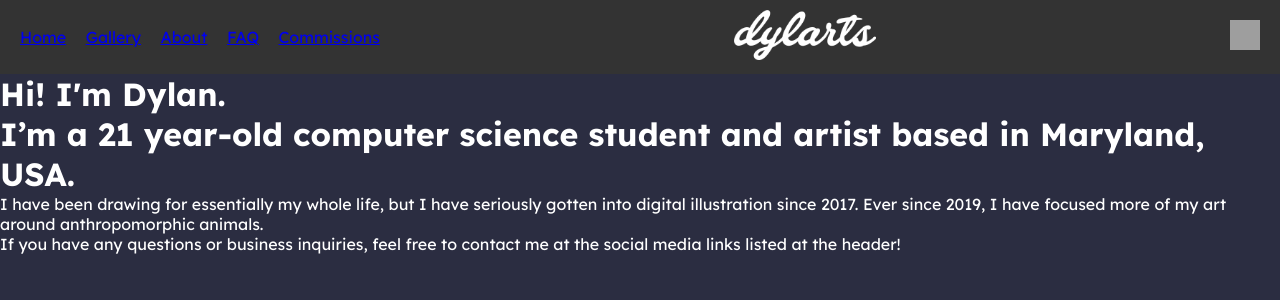
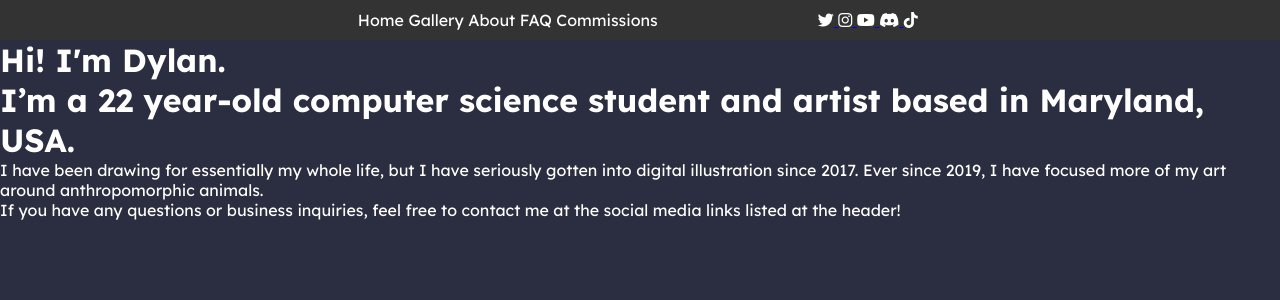
Before and after one commit to dylanzepickle/dylanzepickle.github.io, a Django app: page /about in a window 1280 px wide. Shown: the top 300 px of the page. Run offline with Django 5.2, Linux system fonts and the light colour scheme; some libraries are stand-ins or nearby versions; grey boxes are pictures that could not be loaded.

Commit message:
Disabled logo

```diff
--- a/website/myapp/assets/css/styles.css
+++ b/website/myapp/assets/css/styles.css
@@ -26,10 +26,31 @@ body{
 
 .navbar{
     display: flex;
-    justify-content: space-between;
+    width: 100%;
+    height: 20%;
+    justify-content: center;
     align-items: center;
     padding: 10px 20px;
     background-color: #333;
+}
+
+.navbar div{
+    text-decoration: none;
+    margin: 0 40px;
+}
+
+.nav-link, .fa-brands{
+    text-decoration: none;
+    color: white;
+}
+
+.logo{
+    width: 200px;
+    height: 200px;
+}
+
+/* .navbar-left{
+    display: flex;
 }
 
 .navbar-left a{
@@ -41,16 +62,21 @@ body{
 }
 
 .navbar-center{
-    flex-grow: 1;
-    text-align: center;
+    flex: 1;
+    display: flex;
+    justify-content: center;
 }
 
 .navbar-center .logo img{
     height: 50px;
 }
 
+.navbar-right{
+    display: flex;
+}
+
 .navbar-right a{
-    margin-left: 15px;
+    margin-left: 10px;
 }
 
 .navbar-right .social-icon img{
@@ -61,7 +87,7 @@ body{
 
 .navbar-right .social-icon img:hover{
     opacity: 0.7;
-}
+} */
 
 .gallery{
     padding: 1em;
--- a/website/myapp/templates/about.html
+++ b/website/myapp/templates/about.html
@@ -3,7 +3,7 @@
 {% block content %}
 <h1>Hi! I&#39;m Dylan.</h1>
 <div class="about">
-    <h1>I’m a 21 year-old computer science student and artist based in Maryland, USA.</h1>
+    <h1>I’m a 22 year-old computer science student and artist based in Maryland, USA.</h1>
     <p>I have been drawing for essentially my whole life, but I have seriously gotten into digital illustration since 2017.
         Ever since 2019, I have focused more of my art around anthropomorphic animals.</p>
     <p>If you have any questions or business inquiries, feel free to contact me at the social media links listed at the header!</p>
--- a/website/myapp/templates/base.html
+++ b/website/myapp/templates/base.html
@@ -14,6 +14,7 @@
     <link rel="preconnect" href="https://fonts.gstatic.com" crossorigin>
     <link href="https://fonts.googleapis.com/css2?family=Lexend+Deca:wght@100..900&display=swap" rel="stylesheet">
     <link rel="stylesheet" href="{% static 'css/styles.css' %}">
+    <link rel="stylesheet" href="https://cdnjs.cloudflare.com/ajax/libs/font-awesome/6.0.0-beta3/css/all.min.css">
   </head>
   <body>
     <header class="header">
@@ -30,14 +31,29 @@
         <!-- Middle -->
         <div class="navbar-center">
           <a class="logo" href="{% url 'home' %}">
-            <img src="{% static 'navbar/dylarts_title.png' %}" alt="Logo">
+            {% comment %} <img src="{% static 'navbar/dylarts_title.png' %}" alt="Logo"> {% endcomment %}
           </a>
         </div>
 
         <!-- Right side -->
         <div class="navbar-right">
           <a class="social-icon" href="#">
-            <img src="#" alt="Twitter">
+            <i class="fa-brands fa-twitter"></i>
+          </a>
+          <a class="social-icon" href="#">
+            <i class="fa-brands fa-instagram"></i>
+          </a>
+          <a class="social-icon" href="#">
+            <i class="fa-brands fa-youtube"></i>
+          </a>
+          <a class="social-icon" href="#">
+            <i class="fa-brands fa-discord"></i>
+          </a>
+          <a class="nav-link" href="#">
+            <i class="fa-brands fa-tiktok"></i>
+          </a>
+          <a class="nav-link" href="#">
+            <i class="fa-brands fa-bluesky"></i>
           </a>
         </div>
       </nav>
```
